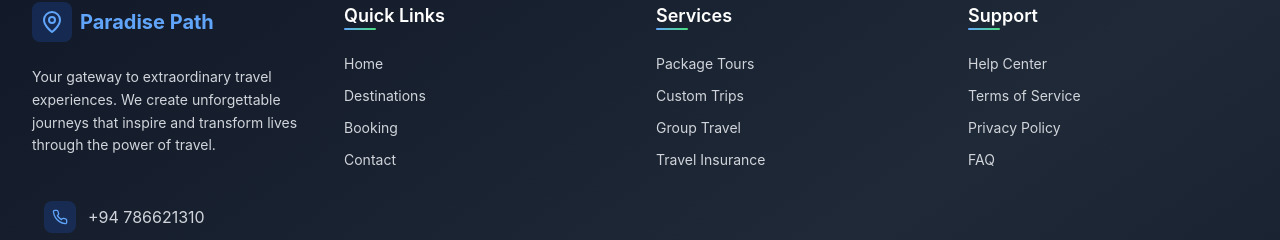
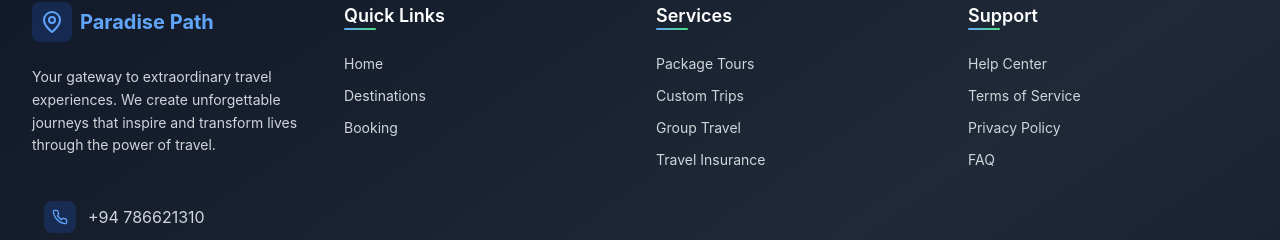
Before and after one commit to danujaadikari/ParadisePath, a React (Create React App) app: page /payment-failure in a window 1280 px wide. Shown: the part 1959-2199 px from the top of the page. Built offline with nearby package versions, Linux system fonts and the light colour scheme; the HTML template or start-up script is replaced by a standard one.

Commit message:
Remove 'Contact' link from footer navigation

```diff
--- a/src/components/Footer.js
+++ b/src/components/Footer.js
@@ -15,8 +15,7 @@ const Footer = () => {
       links: [
         { label: 'Home', path: '/' },
         { label: 'Destinations', path: '/destinations' },
-        { label: 'Booking', path: '/booking' },
-        { label: 'Contact', path: '/contact' }
+        { label: 'Booking', path: '/booking' }
       ]
     },
     {
```
